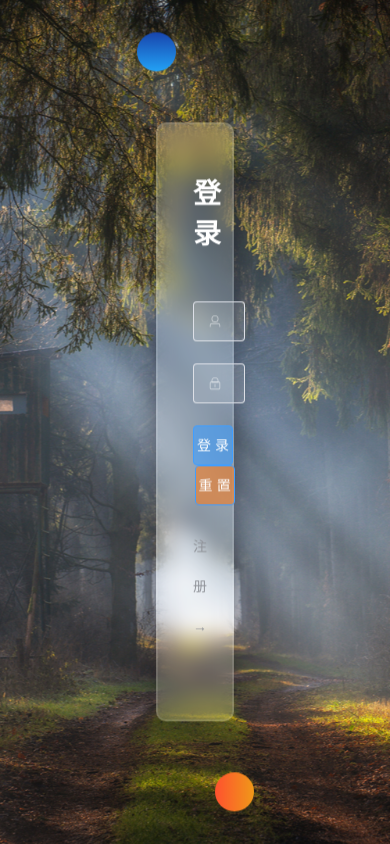
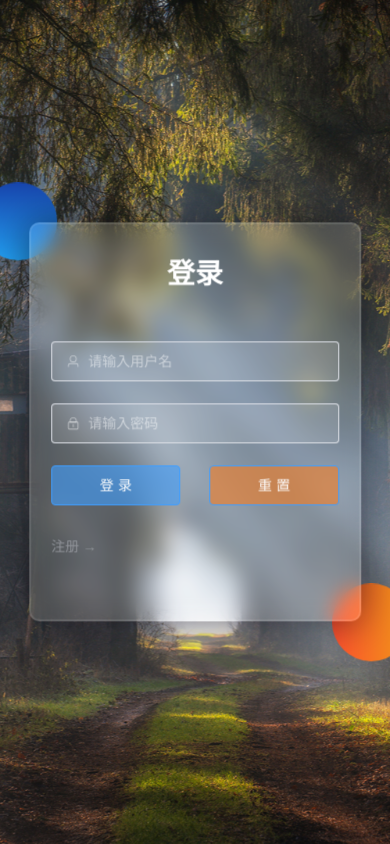
Before and after one commit to zjxllla/mengxiang_pc, a Vue app in the folder mengxiang_website/: page /login in a window 390 px wide. Built offline with nearby package versions, Linux system fonts and the light colour scheme.

Commit message:
add:登录页面移动端适配

```diff
--- a/mengxiang_website/src/components/LoginDetail.vue
+++ b/mengxiang_website/src/components/LoginDetail.vue
@@ -1,18 +1,35 @@
 <script setup lang="ts">
 import { ref } from 'vue';
+import axios from "@/axios"
+import { useUserStore } from "@/stores"
+import { useGlobalStore } from "@/stores"
+import { ElMessage } from 'element-plus'
+
+const userstore = useUserStore()
+const globalStore = useGlobalStore()
+const isMobile = ref(false)
+isMobile.value = globalStore.isMobile
 const gender = ref('0');
 const name = ref('');
 const grade = ref('');
 const tel = ref('');
 const motto = ref('');
 
-const submit = (event: Event) => {
+const submit = async (event: Event) => {
   event.preventDefault();
-  console.log(gender.value);
-  console.log(name.value);
-  console.log(grade.value);
-  console.log(tel.value);
-  console.log(motto.value);
+  const res = await axios.post('/improve/info', {
+    account: userstore.get_account(),
+    name: name.value,
+    gender: gender.value,
+    grade: grade.value,
+    tel: tel.value,
+    motto: motto.value,
+  })
+  if (res.data.status === 0) {
+    ElMessage.error(res.data.message)
+  } else {
+    ElMessage.success(res.data.message)
+  }
 }
 
 const radio = () => {
@@ -44,8 +61,9 @@ const radio = () => {
     <label>
       <span style="color:#808080; padding-left: 0.5vw; margin-right: 5vw;" class="gender_title">性别</span>
       <el-radio-group v-model="gender">
-        <el-radio value="1" size="large" style="margin-right: 5vw;" @click="radio">男</el-radio>
-        <el-radio value="2" size="large" @click="radio">女</el-radio>
+        <el-radio value="1" :size="isMobile ? 'default' : 'large'" style="margin-right: 5vw;"
+          @click="radio">男</el-radio>
+        <el-radio value="2" :size="isMobile ? 'default' : 'large'" @click="radio">女</el-radio>
       </el-radio-group>
     </label>
     <label>
@@ -68,6 +86,15 @@ const radio = () => {
   position: relative;
 }
 
+/* 移动端适配 */
+@media screen and (max-width: 768px) {
+  .form {
+    max-width: 85vw;
+    padding: 15px;
+    gap: 8px;
+  }
+}
+
 .title {
   font-size: 28px;
   color: royalblue;
@@ -77,6 +104,14 @@ const radio = () => {
   display: flex;
   align-items: center;
   padding-left: 30px;
+}
+
+/* 移动端适配标题 */
+@media screen and (max-width: 768px) {
+  .title {
+    font-size: 24px;
+    padding-left: 25px;
+  }
 }
 
 .title::before,
@@ -126,6 +161,14 @@ const radio = () => {
   gap: 6px;
 }
 
+/* 移动端适配flex布局 */
+@media screen and (max-width: 768px) {
+  .flex {
+    flex-direction: column;
+    gap: 10px;
+  }
+}
+
 .form label {
   position: relative;
 }
@@ -136,6 +179,13 @@ const radio = () => {
   outline: 0;
   border: 1px solid rgba(105, 105, 105, 0.397);
   border-radius: 10px;
+}
+
+/* 移动端适配输入框 */
+@media screen and (max-width: 768px) {
+  .form label .input {
+    padding: 8px 8px 18px 8px;
+  }
 }
 
 .form label .input+span {
@@ -176,6 +226,14 @@ const radio = () => {
   margin-top: 10px;
 }
 
+/* 移动端适配提交按钮 */
+@media screen and (max-width: 768px) {
+  .submit {
+    padding: 8px;
+    font-size: 14px;
+  }
+}
+
 .submit:hover {
   background-color: rgb(56, 90, 194);
 }
--- a/mengxiang_website/src/stores/modules/global.ts
+++ b/mengxiang_website/src/stores/modules/global.ts
@@ -4,6 +4,7 @@ export const useGlobalStore = defineStore(
   'global',
   () => {
     const backto_enum = ref(false)
+    const isMobile = ref(false)
     const getBackto_enum = () => {
       return backto_enum.value
     }
@@ -12,6 +13,7 @@ export const useGlobalStore = defineStore(
     }
     return {
       backto_enum,
+      isMobile,
       getBackto_enum,
       setBackto_enum,
     }
--- a/mengxiang_website/src/views/Home/MainPage.vue
+++ b/mengxiang_website/src/views/Home/MainPage.vue
@@ -25,6 +25,7 @@ const showLoading = ref(true)
 // 检测是否为移动设备
 const checkMobile = () => {
   isMobile.value = window.innerWidth <= 768
+  globalStore.isMobile = isMobile.value
 }
 
 // PC端滚轮事件处理
--- a/mengxiang_website/src/views/Login/LoginPage.vue
+++ b/mengxiang_website/src/views/Login/LoginPage.vue
@@ -5,10 +5,12 @@ import axios from "@/axios"
 import { ElMessage } from 'element-plus'
 import type { FormInstance } from 'element-plus'
 import { useUserStore } from "@/stores"
+import { useGlobalStore } from "@/stores"
 import LoginDetail from "@/components/LoginDetail.vue"
 
 const form = ref()
 const regist_success = ref(false)
+const globalStore = useGlobalStore()
 const userstore = useUserStore()
 const isRegister = ref(false)
 const shapesVisible = ref(true)
@@ -17,6 +19,8 @@ const formModel = ref({
   password: '',
   Invitation: ''
 })
+const isMobile = ref(true)
+isMobile.value = globalStore.isMobile
 // 注册规则
 const rules = {
   username: [
@@ -99,6 +103,7 @@ const register = async () => {
     if (res.data.status === 0) {
       ElMessage.error(res.data.message)
     } else {
+      userstore.set_account(formModel.value.username)
       ElMessage.success(res.data.message)
       regist_success.value = true
     }
@@ -140,16 +145,16 @@ const login = async () => {
   <!-- 登录页面 -->
   <div class="login_interface">
     <transition name="shape-transition">
-      <div class="shape" v-if="shapesVisible" key="shape1"></div>
+      <div class="shape" v-if="shapesVisible && !isMobile" key="shape1"></div>
     </transition>
     <transition name="shape-transition">
-      <div class="shape" v-if="shapesVisible" key="shape2"></div>
+      <div class="shape" v-if="shapesVisible && !isMobile" key="shape2"></div>
     </transition>
     <!-- 表单切换动画 -->
     <transition name="form-fade" mode="out-in">
       <!-- 注册 -->
-      <el-form :model="formModel" :rules="rules" ref="form" size="large" autocomplete="off" v-if="isRegister"
-        class="form" key="register">
+      <el-form :model="formModel" :rules="rules" ref="form" :size="isMobile ? 'default' : 'large'" autocomplete="off"
+        v-if="isRegister" class="form" key="register">
         <el-form-item>
           <div class='title'>
             <h1>注册</h1>
@@ -162,7 +167,7 @@ const login = async () => {
           <el-input v-model="formModel.password" :prefix-icon="Lock" type="password" placeholder="请输入密码"></el-input>
         </el-form-item>
         <el-form-item prop="Invitation">
-          <el-input v-model="formModel.Invitation" :prefix-icon="Lock" type="password" placeholder="请输入邀请码"></el-input>
+          <el-input v-model="formModel.Invitation" :prefix-icon="Lock" placeholder="请输入邀请码"></el-input>
         </el-form-item>
         <el-form-item>
           <el-button class="register_button" type="primary" auto-insert-space @click="register">注册</el-button>
@@ -175,8 +180,8 @@ const login = async () => {
         </el-form-item>
       </el-form>
       <!-- 登录 -->
-      <el-form ref="form" :model="formModel" :rules="rules" size="large" autocomplete="off" v-else class="form"
-        key="login">
+      <el-form ref="form" :model="formModel" :rules="rules" :size="isMobile ? 'default' : 'large'" autocomplete="off"
+        v-else class="form" key="login">
         <el-form-item>
           <div class='title'>
             <h1>登录</h1>
@@ -205,6 +210,7 @@ const login = async () => {
   <!-- 详细信息 -->
   <LoginDetail class="loginDetail" v-if="regist_success"></LoginDetail>
 </template>
+
 <style scoped>
 .mask {
   position: fixed;
@@ -235,12 +241,27 @@ const login = async () => {
   transform: translate(-50%, -50%);
 }
 
+/* 移动端适配 */
+@media screen and (max-width: 768px) {
+  .login_interface {
+    width: 85%;
+  }
+}
+
 .login_interface .shape {
   height: 10vw;
   width: 10vw;
   position: absolute;
   border-radius: 50%;
   /* 移除内联动画，完全依赖Vue的transition组件 */
+}
+
+/* 移动端适配shape元素 */
+@media screen and (max-width: 768px) {
+  .login_interface .shape {
+    height: 20vw;
+    width: 20vw;
+  }
 }
 
 .shape:nth-child(1) {
@@ -255,6 +276,19 @@ const login = async () => {
   bottom: -15%;
 }
 
+/* 移动端适配shape元素位置 */
+@media screen and (max-width: 768px) {
+  .shape:nth-child(1) {
+    left: -15%;
+    top: -10%;
+  }
+
+  .shape:nth-child(2) {
+    right: -15%;
+    bottom: -10%;
+  }
+}
+
 
 .form {
   width: 100%;
@@ -264,6 +298,13 @@ const login = async () => {
   border: 2px solid rgba(255, 255, 255, 0.1);
   box-shadow: 0 0 40px rgba(8, 7, 16, 0.6);
   padding: 50px 35px;
+}
+
+/* 移动端适配表单样式 */
+@media screen and (max-width: 768px) {
+  .form {
+    padding: 30px 20px;
+  }
 }
 
 :deep(.el-input .el-input__wrapper) {
@@ -305,6 +346,18 @@ const login = async () => {
 
 .reset_button:hover {
   background-color: rgba(245, 126, 36, 1);
+}
+
+/* 移动端适配按钮样式 */
+@media screen and (max-width: 768px) {
+  .register_button {
+    width: 45%;
+  }
+
+  .reset_button {
+    width: 45%;
+    margin-left: 10%;
+  }
 }
 
 .flex {
```
Also changed, not shown: mengxiang_website/src/USB/user.js (+18 -0 lines).
